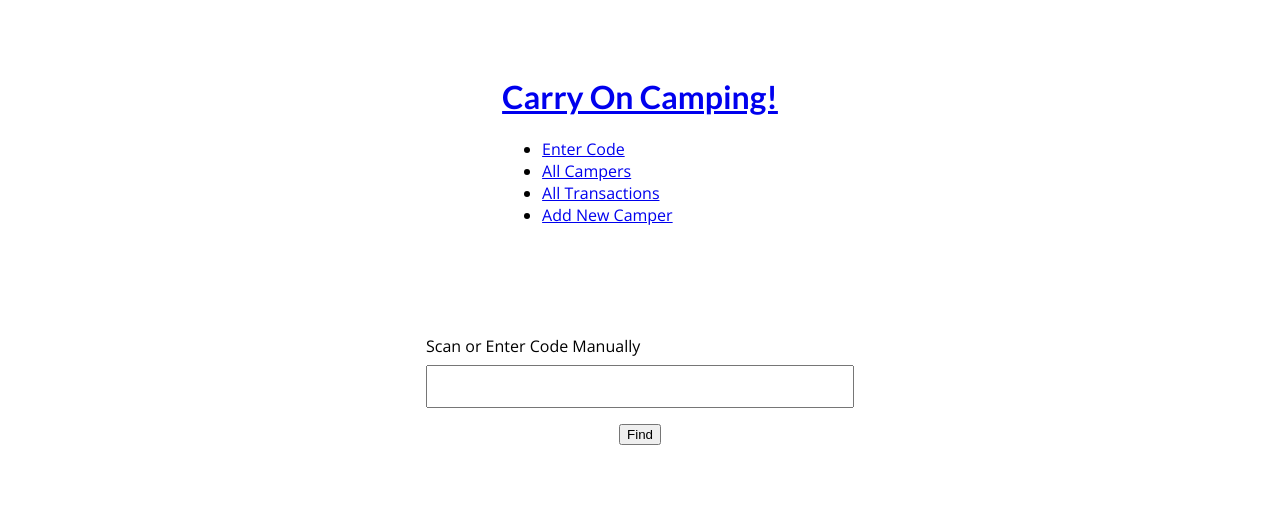
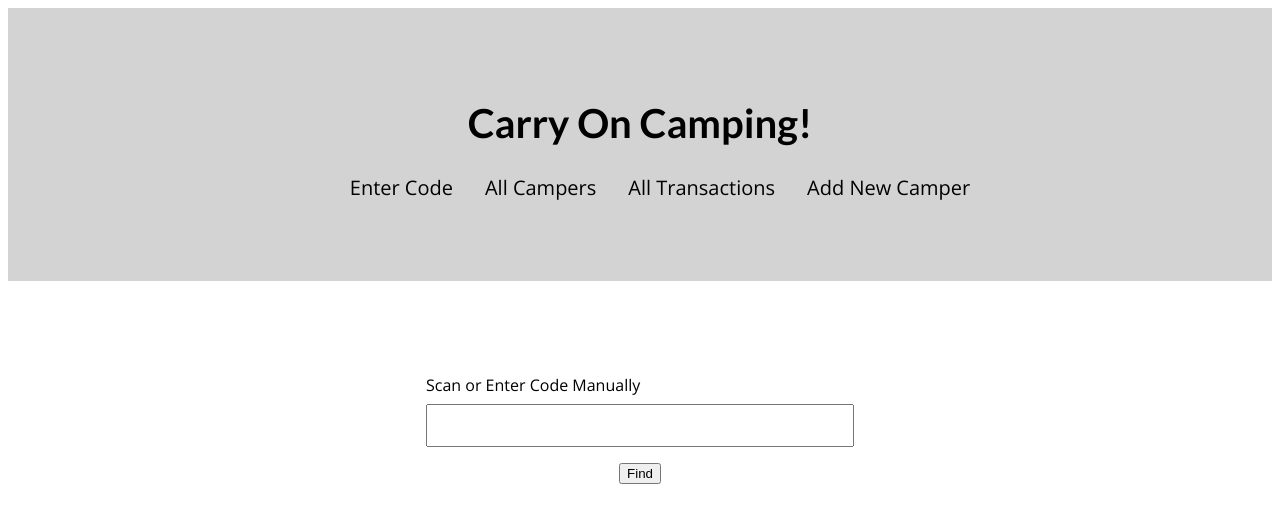
Before and after one commit to RadheyaM/next-camp-bank, a Next.js app: page / in a window 1280 px wide. Shown: the top 522 px of the page. Built offline with nearby package versions, Linux system fonts and the light colour scheme.

Commit message:
Add some styling to the header section

```diff
--- a/src/components/layout/Layout.js
+++ b/src/components/layout/Layout.js
@@ -1,14 +1,11 @@
 import { Fragment } from "react"
 import MainNavigation from "./MainNavigation"
-import Card from "../UI/Card"
 
 const Layout = props => {
   return (
     <Fragment>
-      <Card>
-        <MainNavigation />
-        <main>{props.children}</main>
-      </Card>
+      <MainNavigation />
+      <main>{props.children}</main>
     </Fragment>
   )
 }
--- a/src/components/layout/Logo.js
+++ /dev/null
@@ -1,9 +0,0 @@
-const Logo = () => {
-  return (
-    <div>
-      <h1>Carry On Camping!</h1>
-    </div>
-  );
-};
-
-export default Logo;
--- a/src/components/layout/MainNavigation.js
+++ b/src/components/layout/MainNavigation.js
@@ -1,15 +1,14 @@
 import Link from "next/link";
-
-import Logo from "./Logo";
+import styles from "./MainNavigation.module.css"
 
 const MainNavigation = () => {
   return (
-    <header>
+    <header className={styles.header}>
       <Link href="/">
-        <Logo />
+        <h1>Carry On Camping!</h1>
       </Link>
       <nav>
-        <ul>
+        <ul className={styles.navLinkBar}>
           <li><Link href="/">Enter Code</Link></li>
           <li><Link href="/campers" replace>All Campers</Link></li>
           <li><Link href="/campers/transactions" replace>All Transactions</Link></li>
--- a/src/components/layout/MainNavigation.module.css
+++ b/src/components/layout/MainNavigation.module.css
@@ -0,0 +1,35 @@
+.header {
+  background-color: lightgrey;
+  padding: 4rem;
+  text-align: center;
+}
+
+.header a{
+  text-decoration: none;
+  color: black;
+  font-size: 1.25rem;
+}
+
+.header a:hover {
+  text-decoration: underline;
+  color: darkorange
+}
+
+.navLinkBar {
+  list-style: none;
+  display: flex;
+  flex-direction: row;
+  gap: 2rem;
+  justify-content: center;
+  align-items: center;
+}
+
+.navLinkBar a {
+  color: black;
+}
+
+.navLinkBar a:hover {
+  color: white;
+  background-color: darkblue;
+  padding: 1rem;
+}
```
Also changed, not shown: src/components/layout/Logo.module.css (deleted).
